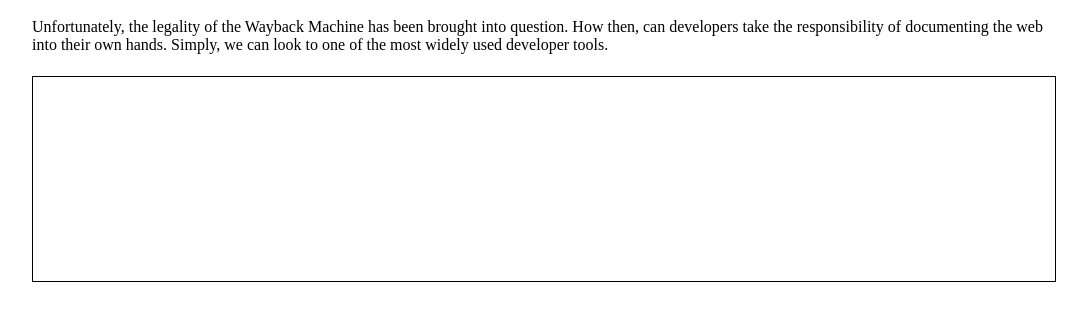
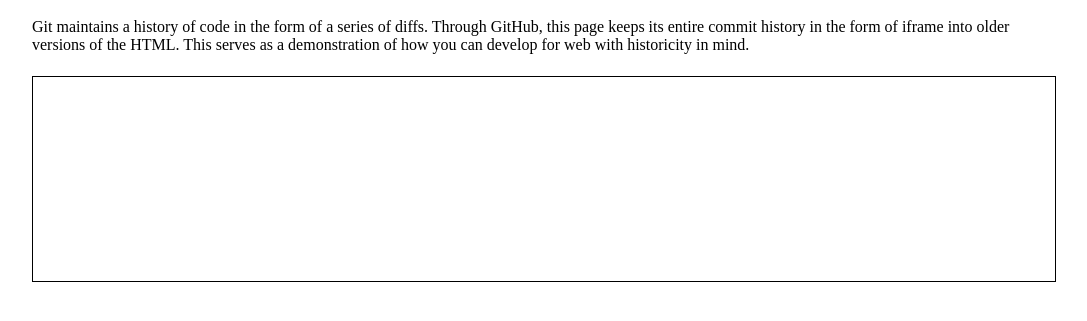
Before and after one commit to MLuebbers/pensieve, a plain HTML site: page frame.html in a window 1280 px wide. Shown: the part 201-522 px from the top of the page, without its empty margins (96-1183 px from the left). Drawn offline with nearby package versions, Linux system fonts and the light colour scheme.

Commit message:
(TEXT) Git maintains a history of code in the form of a series of diffs.

```diff
--- a/frame.html
+++ b/frame.html
@@ -10,8 +10,7 @@
             <button onclick="buttonClick()">Dive 🔮</button>
             <h1>The Pensieve</h1>
             <p>
-               Unfortunately, the legality of the Wayback Machine has been brought into question. How then, can developers take the responsibility of documenting the web into their own hands. Simply, we can look to one of the most widely used developer tools.
-
+               Git maintains a history of code in the form of a series of diffs. Through GitHub, this page keeps its entire commit history in the form of iframe into older versions of the HTML. This serves as a demonstration of how you can develop for web with historicity in mind.
             <div class="frame">
 
             </div>
```
